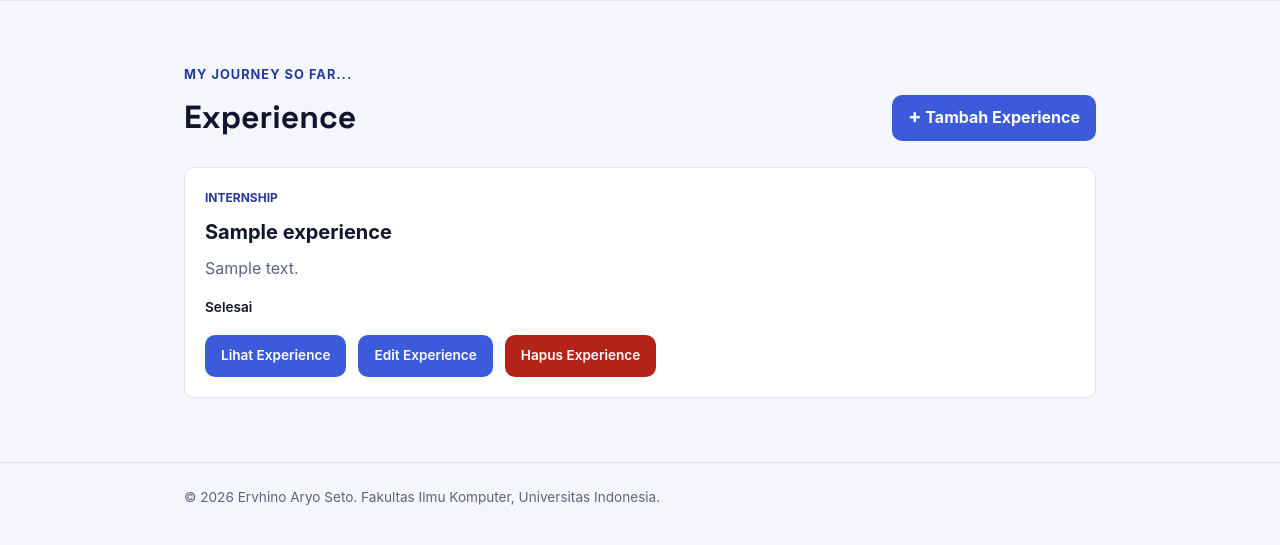
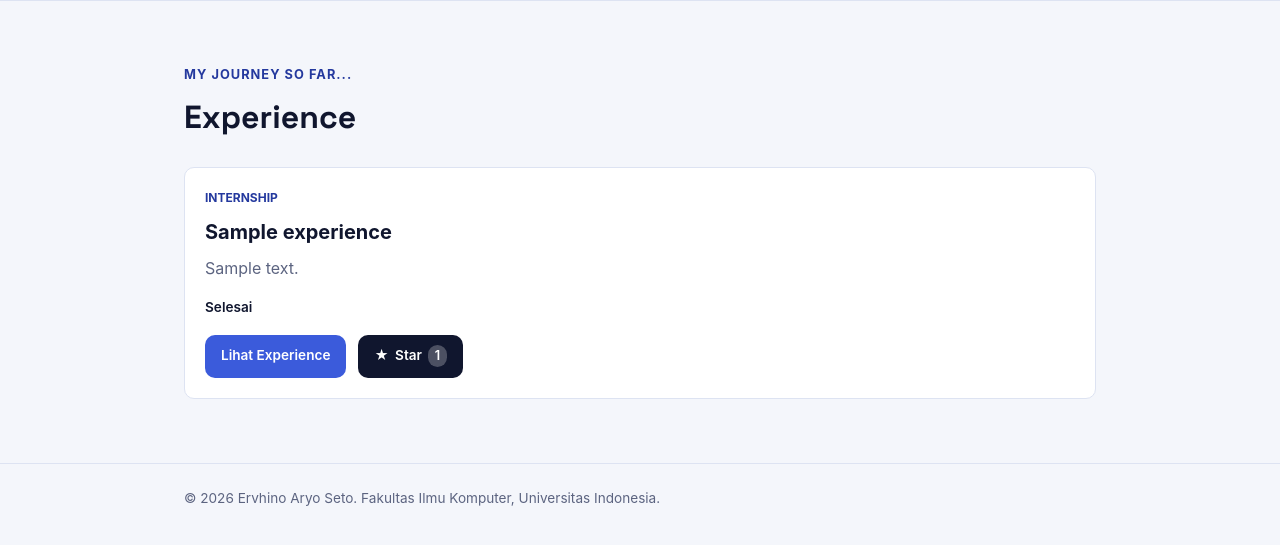
Before and after one commit to ervhinoaryoseto-del/myportofolio, a Django app: page /experience/ in a window 1280 px wide. Shown: the part 74-619 px from the top of the page. Run offline with Django 5.2, Linux system fonts and the light colour scheme; tables that the repository leaves empty hold one stand-in row (values such as "Sample post").

Commit message:
fix(experience): restrict action to superusers and include star feature

```diff
--- /dev/null
+++ b/templates/components/experience_star.html
@@ -0,0 +1,10 @@
+<form method="post" action="{% url 'main:toggle_experience_star' experience.id %}" class="star-form">
+    {% csrf_token %}
+    <button type="submit"
+            class="button button-star{% if user in experience.starred_by.all %} is-starred{% endif %}"
+            title="{% if experience.starred_by.all %}Dibintangi oleh {{ experience.starred_by.all|join:', ' }}{% else %}Jadilah yang pertama memberi star{% endif %}">
+        <span aria-hidden="true">★</span>
+        {% if user in experience.starred_by.all %}Unstar{% else %}Star{% endif %}
+        <span class="star-count">{{ experience.starred_by.count }}</span>
+    </button>
+</form>
--- a/templates/experience.html
+++ b/templates/experience.html
@@ -10,11 +10,13 @@
                 <p class="section-kicker">My Journey So Far...</p>
                 <div class="experience-header">
                     <h1>Experience</h1>
+                    {% if user.is_superuser %}
                         <a href="{% url 'main:create_experience' %}"
                            class="button experience-add-button">
                             <span aria-hidden="true">+</span>
                             Tambah Experience
                         </a>
+                    {% endif %}
                 </div>
                 <div class="experience-grid">
                     {% for experience in experience_list %}
@@ -49,20 +51,23 @@
                                         </a>
                                     {% endif %}
 
+                                    {% include "components/experience_star.html" with experience=experience %}
+                                    {% if can_edit %}
                                         <a href="{% url 'main:update_experience' experience.id %}"
                                            class="button">
                                             Edit Experience
                                         </a>
-
+                                    {% endif %}
+                                    {% if user.is_superuser %}
                                         <form method="POST"
                                               action="{% url 'main:delete_experience' experience.id %}">
                                             {% csrf_token %}
-
                                             <button type="submit"
                                                 class="button button-danger">
                                                 Hapus Experience
                                             </button>
                                         </form>
+                                    {% endif %}
                                 </div>
                             </div>
                         </article>
```
Lines whose indentation alone changed are shown as unchanged.
